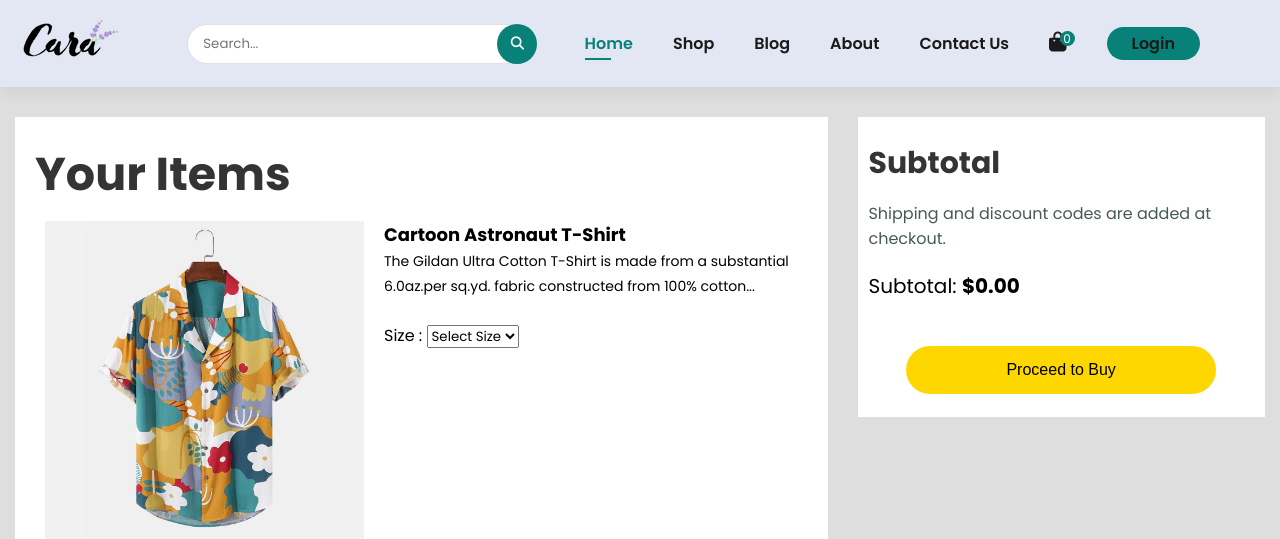
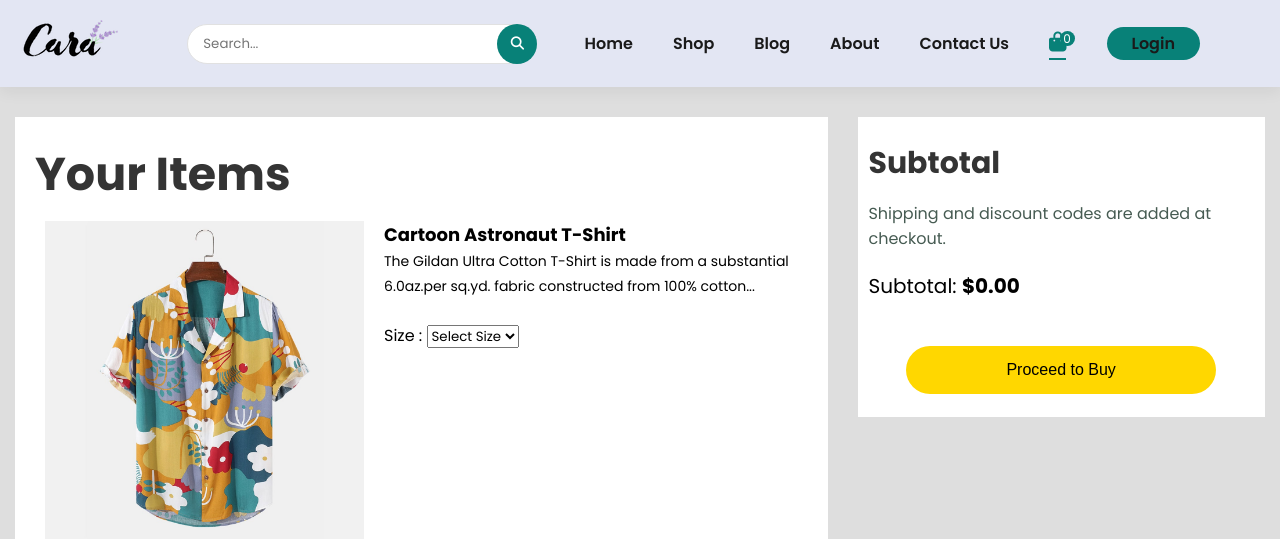
Before and after one commit to Manthan7698/E-CommWeb, a PHP site: page /bag.php in a window 1280 px wide. Shown: the top 539 px of the page. Run offline with PHP 8.4, Linux system fonts and the light colour scheme; some libraries are stand-ins or nearby versions.

Commit message:
added bag

```diff
--- a/bag.php
+++ b/bag.php
@@ -18,13 +18,13 @@
         <div>
             <ul id="navbar">
                 <!-- <li id="Search"><input type="text" style="padding-left: 15px;" placeholder="Search"></li> -->
-                <li><a class="active" href="index.php">Home</a></li>
+                <li><a href="index.php">Home</a></li>
                 <li><a href="shop.php">Shop</a></li>
                 <li><a href="blog.php">Blog</a></li>
                 <li><a href="about.php">About</a></li>
                 <li><a href="contact.php">Contact Us</a></li>
                 <li id="lg-bag">
-                    <a href="bag.php" title="Shopping Bag"><i class="fa-solid fa-bag-shopping"></i></a>
+                    <a class="active" href="bag.php" title="Shopping Bag"><i class="fa-solid fa-bag-shopping"></i></a>
                     <span id="bag-item-count">0</span>
                 </li>
                 <li><a id="login-btn" href="login.php">Login</a></li>
```
